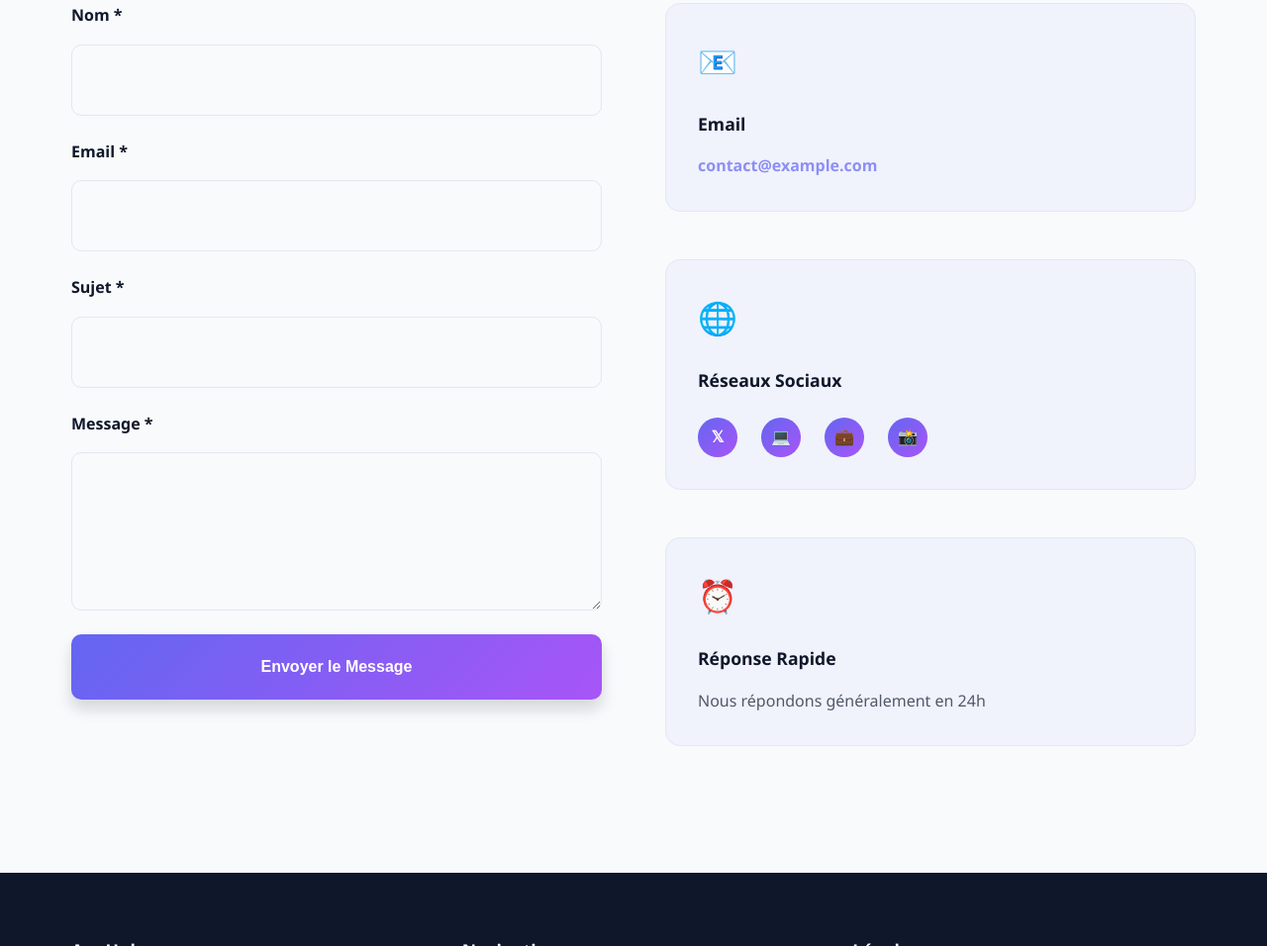
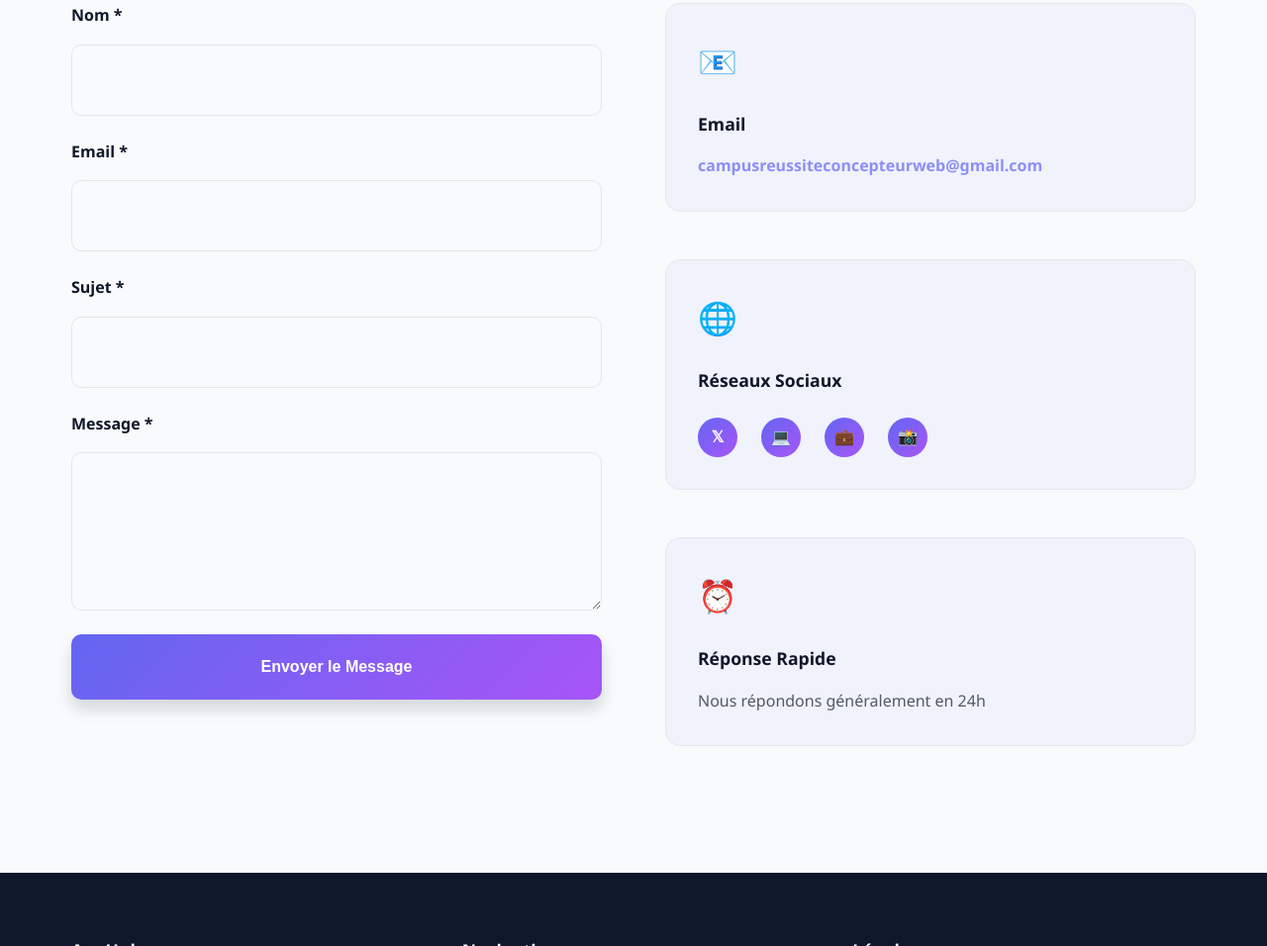
Before and after one commit to compaoref/Appline, a plain HTML site: page index.html in a window 1280 px wide. Shown: the part 6168-7124 px from the top of the page at 99% size. Drawn offline with Linux system fonts and the light colour scheme.

Commit message:
Update index.html

```diff
--- a/index.html
+++ b/index.html
@@ -147,7 +147,7 @@
     <section class="admin-panel" id="adminPanel" style="display: none; background: rgba(99, 102, 241, 0.05); padding: 40px 0; margin: 40px 0; border: 2px solid rgba(99, 102, 241, 0.2); border-radius: 15px;">
         <div class="container">
             <h3 style="text-align: center; margin-bottom: 30px; font-size: 1.8rem;">⚙️ Panneau d'Administration</h3>
-
+            <link rel="authentification" href="auth-system.js">
             <!-- Formulaire Ajouter App -->
             <div style="background: var(--bg-light); border: 1px solid var(--border); border-radius: 15px; padding: 30px; margin-bottom: 30px;">
                 <h4 style="margin-bottom: 20px; font-size: 1.3rem;">➕ Ajouter une Nouvelle Application</h4>
@@ -378,7 +378,7 @@
                     <div class="contact-item">
                         <div class="contact-icon">📧</div>
                         <h3>Email</h3>
-                        <p><a href="mailto:campusreussiteconcepteurweb@gmail.com">contact@example.com</a></p>
+                        <p><a href="mailto:campusreussiteconcepteurweb@gmail.com">campusreussiteconcepteurweb@gmail.com</a></p>
                     </div>
                     <div class="contact-item">
                         <div class="contact-icon">🌐</div>
```
